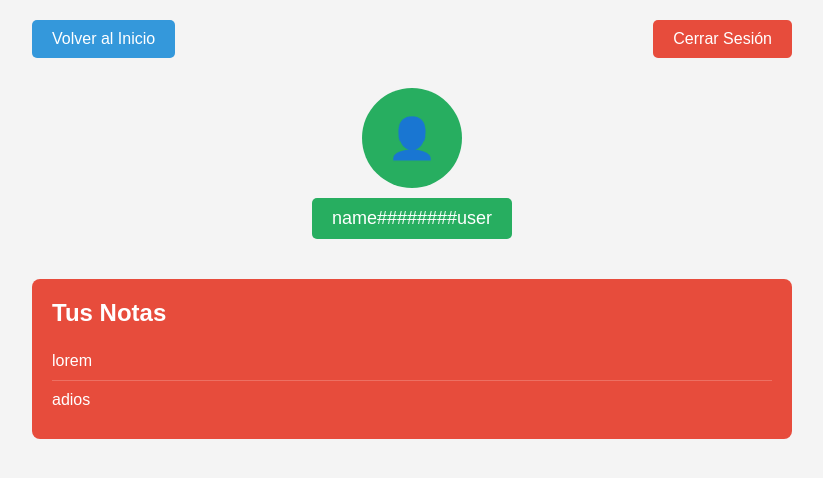
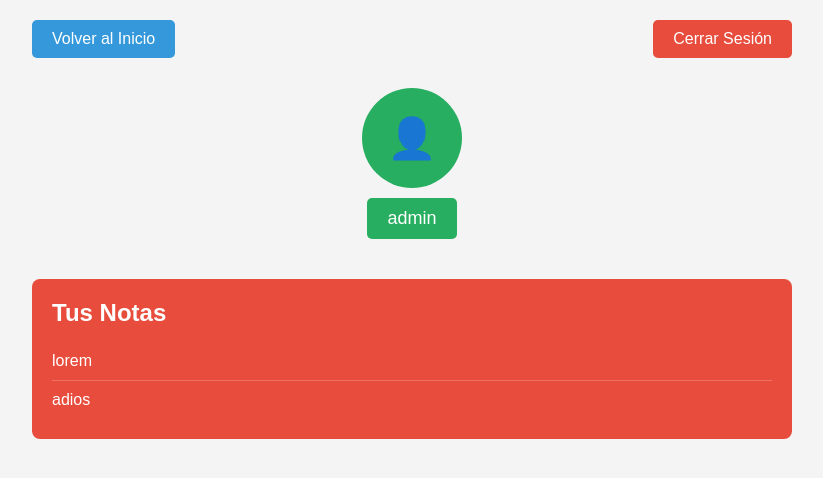
Before and after one commit to Andres-Martinez-2706/app_notas, a Django app: page /perfil/ in a window 1280 px wide. Shown: the top 478 px of the page, without its empty margins (228-1051 px from the left). Run offline with Django 5.2, Linux system fonts and the light colour scheme; the first user in the database is signed in; data comes from the database, SQL or seed files in the repository; some libraries are stand-ins or nearby versions.

Commit message:
agregado nombre de usuario en la pagina perfil

```diff
--- a/notas/templates/notas/perfil.html
+++ b/notas/templates/notas/perfil.html
@@ -13,13 +13,13 @@
         <!-- Encabezado con botones -->
         <div class="profile-header">
             <a href="{% url 'home' %}" class="btn btn-back">Volver al Inicio</a>
-            <a href="#" class="btn btn-logout">Cerrar Sesión</a>
+            <a href="{% url 'logout' %}" class="btn btn-logout">Cerrar Sesión</a>
         </div>
 
         <!-- Sección del perfil -->
         <div class="profile-info">
             <div class="profile-icon">👤</div>
-            <div class="username">name########user</div>
+            <div class="username">{{ user.username }}</div>
         </div>
 
         <!-- Lista de notas -->
```
Also changed, not shown: db.sqlite3.
